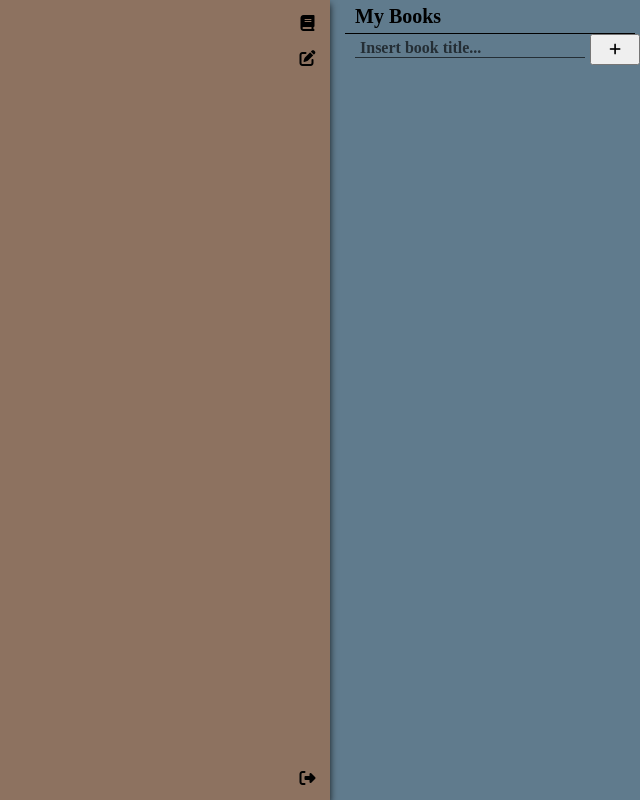
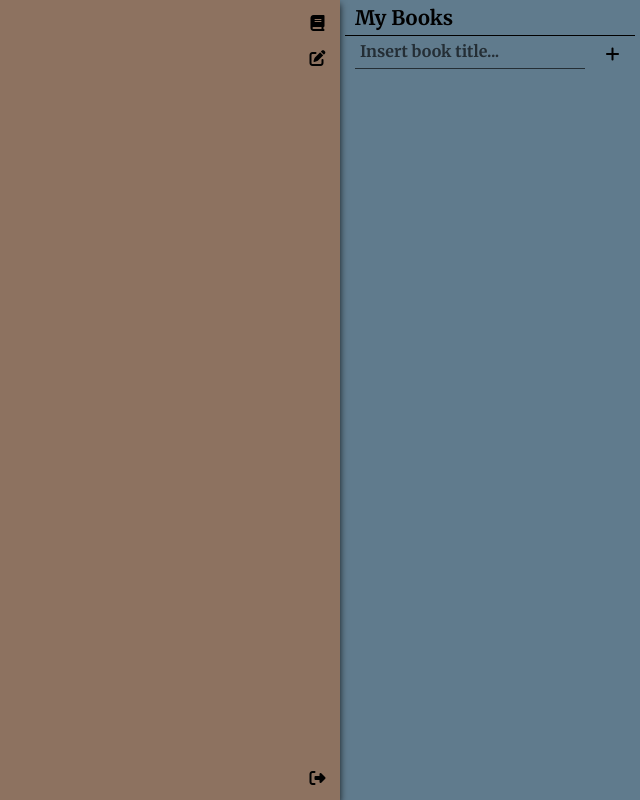
Before and after one commit to TarsLinDor/angular-dragonwriter-2, an Angular app: page / in a window 1280 px wide. Shown: the whole page, without its empty margins (640-1280 px from the left). Built offline with nearby package versions, Linux system fonts and the light colour scheme.

Commit message:
5 files modified

```diff
--- a/src/app/app.component.css
+++ b/src/app/app.component.css
@@ -14,7 +14,7 @@ app-dragon {
   top: 0px;
   bottom: 0px;
   left: 0px;
-  right: 310px;
+  right: 300px;
   display: grid;
   grid-template-columns: 50% auto 40px;
   grid-template-rows: 100%;
--- a/src/app/book-menu/book-menu.component.css
+++ b/src/app/book-menu/book-menu.component.css
@@ -140,3 +140,20 @@
       display: grid;
       grid-template-columns: auto 20px;
     }
+
+
+.circle {
+  background-color: inherit;
+  color: black;
+  border-radius: 50%;
+  border: none;
+  outline: none;
+  font-size: 100%;
+  width: 35px;
+  height: 35px;
+  margin: 0px 5px 5px 5px;
+  cursor: pointer;
+}
+.circle:hover {
+  background-color: #C6B9B0;
+}
--- a/src/app/book-menu/book-menu.component.html
+++ b/src/app/book-menu/book-menu.component.html
@@ -1,33 +1,5 @@
 <div class = 'menu_title' id = 'test'>My Books</div>
-    <div id='booklist'>
-         <!-- <div class='booklist_item'>
-            <a class='booklist_title'>Book Title</a>
-            <i class="fas fa-chevron-down dropdown"></i>
-          </div>
-          <div class='booklist_MetaData'>
-                <a class='MetaData_Item'><b>Genre: </b></a>
-                <a class='MetaData_Item' contenteditable="true">Fantasy</a>
-                <a class='MetaData_Item'><b>Length:</b></a>
-                <a class='MetaData_Item' contenteditable="true">Short Story</a>
-                <a class='MetaData_Item'><b>Perspective:</b></a>
-                <a class='MetaData_Item' contenteditable="true">3rd person</a>
-                <a class='MetaData_Item'><b>Audience:</b></a>
-                <a class='MetaData_Item' contenteditable="true">Adult</a>
-                <a class='MetaData_Title'><b>Tags</b></a>
-                <div class='Taglist'>
-                <a class='tag' contenteditable="true">Grimdark</a>
-                <a class='tag' contenteditable="true">Funny</a>
-                <a class='tag' contenteditable="true">LGBTQ+</a>
-                <a class='tag' contenteditable="true">Mystery</a>
-                <br>
-                </div>
-                <div class='insertTag'>
-                <a id='TagName' contenteditable="true" placeholder='Add Tag'></a>
-                  <a id='addTag'><i class="fas fa-plus"></i></a>
-                </div>
-          </div>
-          -->
-    </div>
+    <div id='booklist'></div>
     <div class='addBook'>
       <a id='bookName' contenteditable="true" placeholder='Insert book title...'></a>
       <button class='circle' id='addBook'><i class="fas fa-plus"></i></button>
--- a/src/index.html
+++ b/src/index.html
@@ -1,2 +1,3 @@
 <script src="https://kit.fontawesome.com/853a3aba3e.js" crossorigin="anonymous"></script>
+<link href="https://fonts.googleapis.com/css2?family=Merriweather:wght@400;700&display=swap" rel="stylesheet">
 <my-app>loading</my-app>
```
Also changed, not shown: src/app/toolbar/toolbar.component.css (line endings or trailing spaces).
